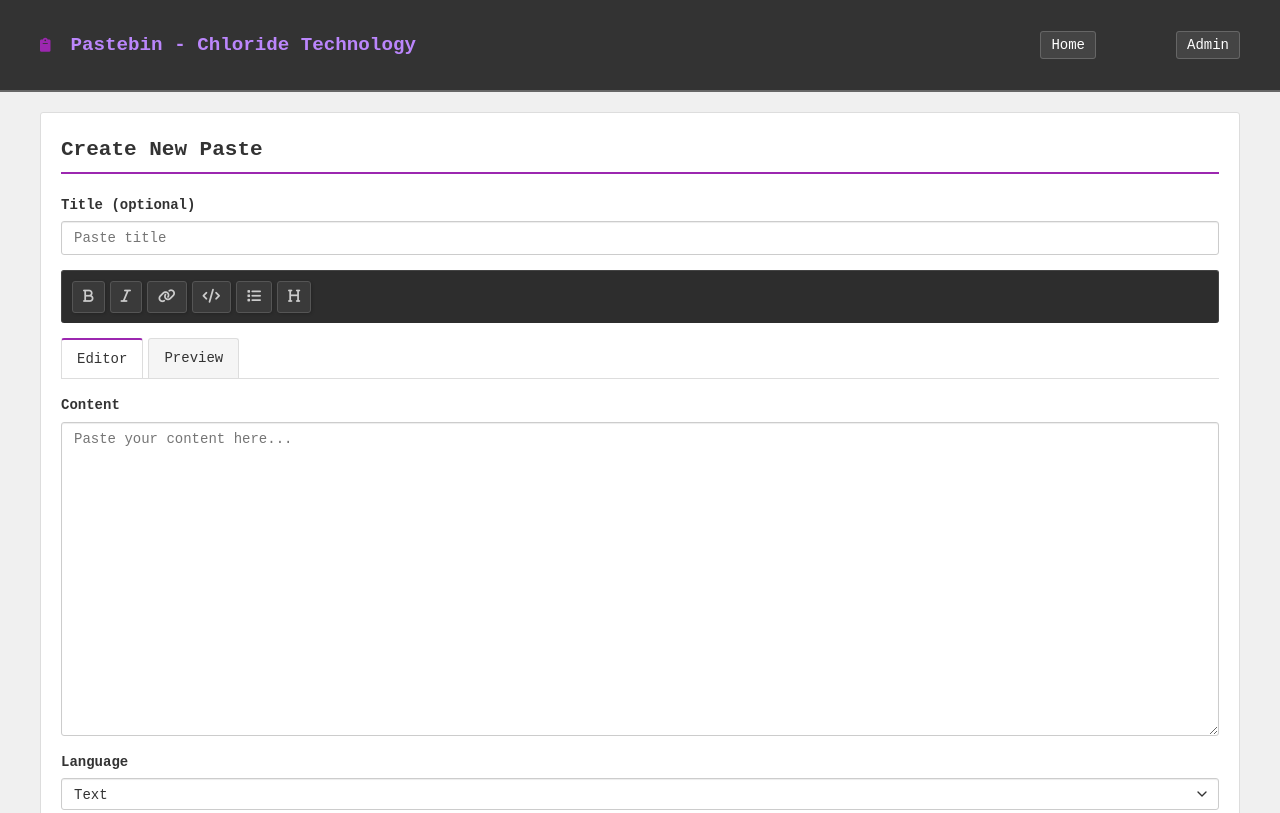
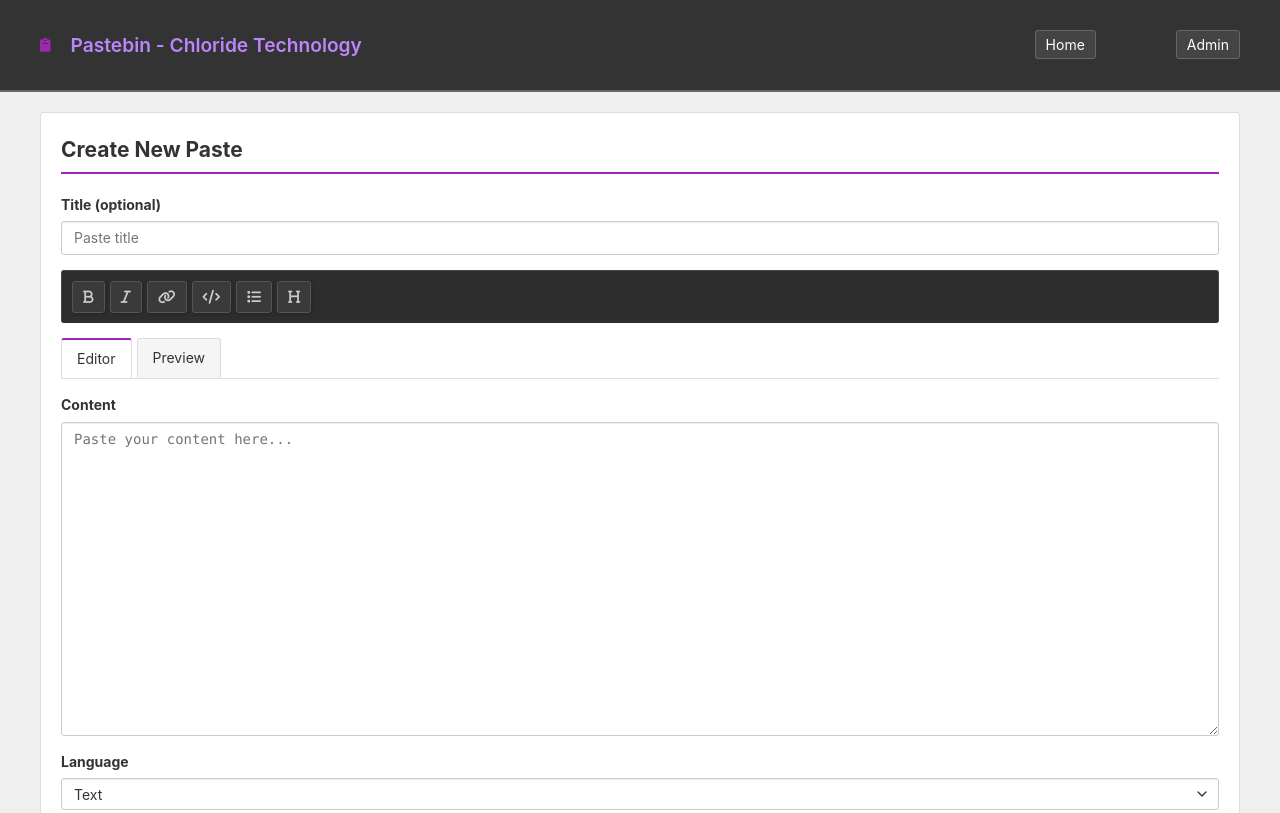
Before and after one commit to wzhy233/wzhy233.github.io, a plain HTML site: page pastebin/create.html in a window 1280 px wide. Shown: the top 813 px of the page. Drawn offline with nearby package versions, Linux system fonts and the light colour scheme; a script that the page names is missing.

Commit message:
Add files via upload

```diff
--- a/pastebin/css/style.css
+++ b/pastebin/css/style.css
@@ -6,11 +6,14 @@
 }
 
 body {
-    font-family: 'Courier New', Courier, monospace;
+    font-family: -apple-system, BlinkMacSystemFont, "Segoe UI", Roboto, Helvetica, Arial, sans-serif;
     background-color: #f0f0f0;
     color: #333;
     line-height: 1.6;
     font-size: 14px;
+    -webkit-font-smoothing: antialiased;
+    -moz-osx-font-smoothing: grayscale;
+    text-rendering: optimizeLegibility;
 }
 
 .container {
@@ -108,7 +111,7 @@
     border: 1px solid #666;
     border-radius: 3px;
     text-decoration: none;
-    font-family: 'Courier New', Courier, monospace;
+    font-family: -apple-system, BlinkMacSystemFont, "Segoe UI", Roboto, Helvetica, Arial, sans-serif;
     font-size: 14px;
     cursor: pointer;
     text-align: center;
@@ -155,7 +158,7 @@
     border-radius: 3px;
     box-shadow: inset 0 1px 1px rgba(0, 0, 0, 0.075);
     transition: border-color ease-in-out 0.15s, box-shadow ease-in-out 0.15s;
-    font-family: 'Courier New', Courier, monospace;
+    font-family: -apple-system, BlinkMacSystemFont, "Segoe UI", Roboto, Helvetica, Arial, sans-serif;
 }
 
 .form-control:focus {
@@ -421,7 +424,8 @@
     width: 100%;
     min-height: 300px;
     resize: vertical;
-    font-family: 'Courier New', Courier, monospace;
+    font-family: 'SFMono-Regular', Consolas, 'Liberation Mono', Menlo, monospace; /* 苹果系统等宽字体 */
+    -webkit-font-smoothing: antialiased;
 }
 
 .preview-content {
@@ -1100,7 +1104,8 @@
 /* 覆盖highlight.js的code标签样式 */
 .preview-content code.hljs,
 .paste-content code.hljs {
-    font-family: 'Courier New', Courier, monospace;
+    font-family: 'SFMono-Regular', Consolas, 'Liberation Mono', Menlo, monospace; /* 苹果系统等宽字体 */
+    -webkit-font-smoothing: antialiased; /* 增强等宽字体平滑度 */
     background-color: #2d2d2d !important; /* 与pre背景统一 */
     color: #ddd !important; /* 文字颜色统一 */
     padding: 0 !important; /* 清除code标签默认内边距（避免嵌套留白） */
@@ -1126,7 +1131,10 @@
     display: flex;
     background-color: #2d2d2d !important;
 }
-
+/* 导航和标题 - 确保继承body字体 */
+nav a, .logo-text, .paste-card h3, .preview-content h1, .preview-content h2 {
+    font-family: inherit; /* 继承body的苹果风格字体 */
+}
 .line-numbers {
     background-color: #2d2d2d !important; /* 行号区深色，避免白色 */
     color: #888 !important;
@@ -1161,14 +1169,16 @@
     border-radius: 3px;
     word-break: break-all; /* 长内容自动换行 */
     margin-bottom: 5px; /* 与下方按钮的间距一致 */
-    font-family: monospace; /* 保持字体一致 */
+    font-family: 'SFMono-Regular', Consolas, 'Liberation Mono', Menlo, monospace; /* 苹果系统等宽字体 */
+    -webkit-font-smoothing: antialiased;
 }
 
 /* 行号容器与代码容器的公共样式（强制统一） */
 .line-numbers,
 .code-block code {
     /* 关键：统一字体和大小（确保字符宽度一致） */
-    font-family: 'Courier New', Courier, monospace;
+    font-family: 'SFMono-Regular', Consolas, 'Liberation Mono', Menlo, monospace; /* 统一代码区域等宽字体 */
+    -webkit-font-smoothing: antialiased;
     font-size: 14px; /* 固定字体大小，避免缩放导致错位 */
 
     /* 关键：统一行高（确保每行高度一致） */
```
